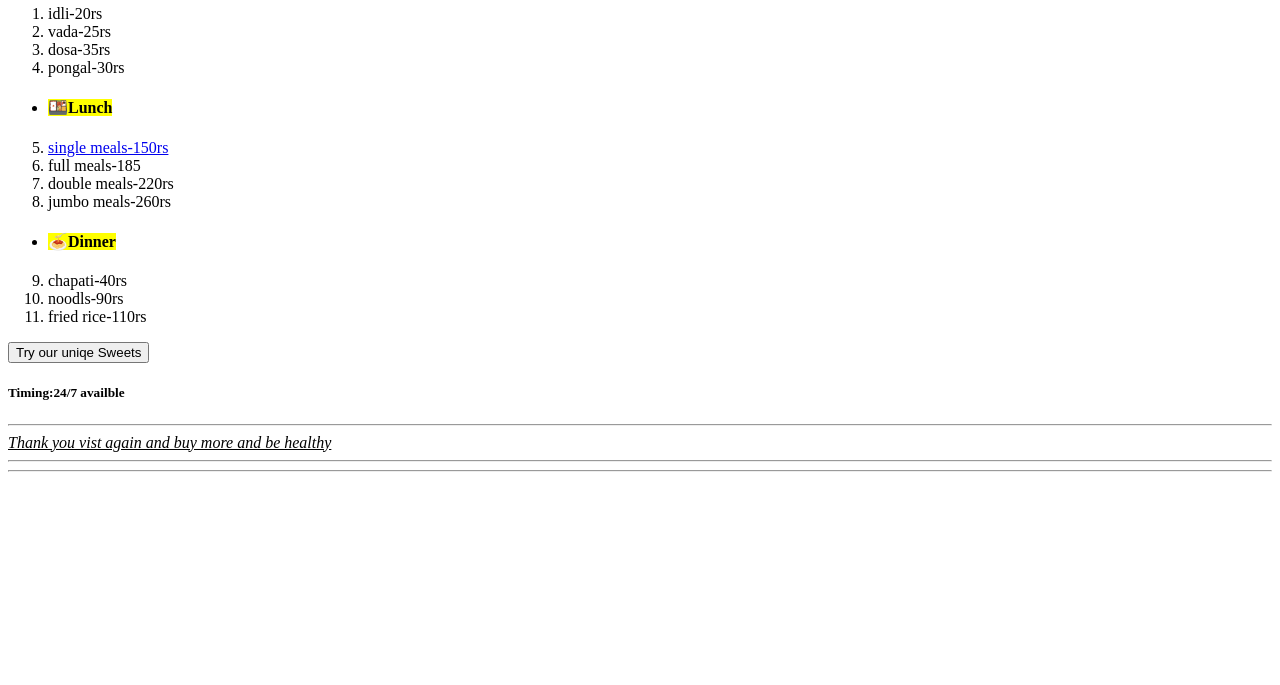
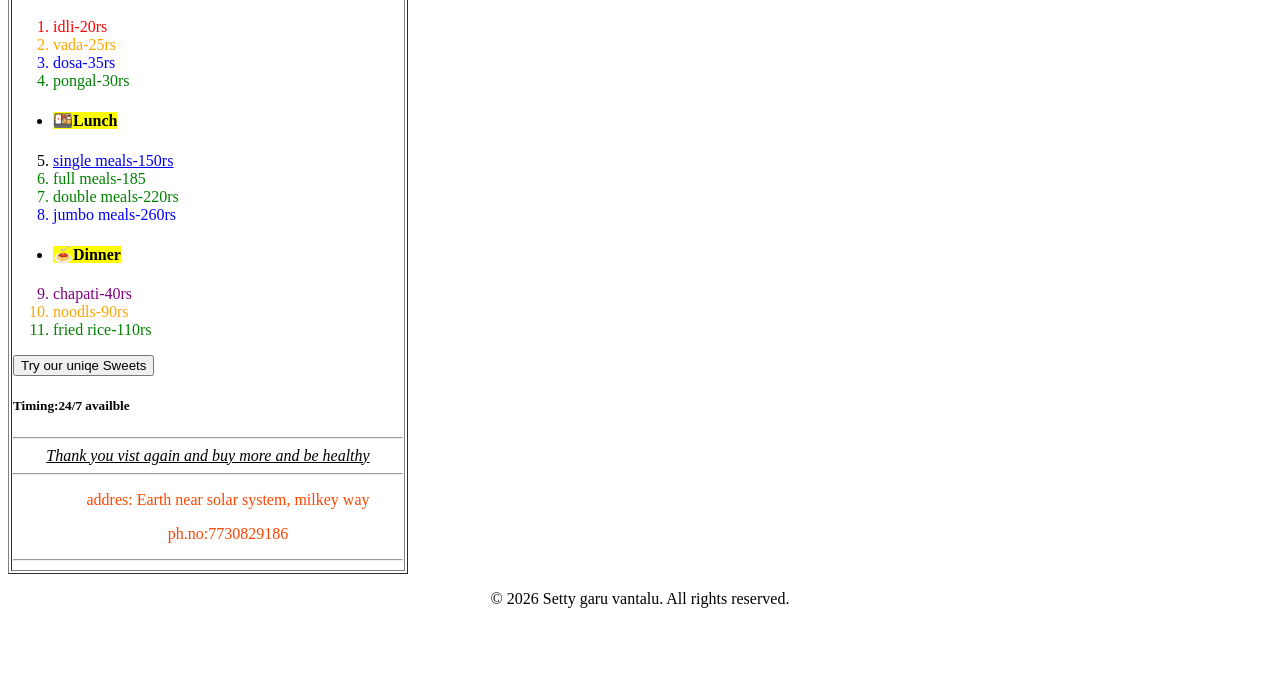
Before and after one commit to Kurapatisudarsan/Restaurant_menu_card, a plain HTML site: page index.html in a window 1280 px wide. Shown: the part 115-800 px from the top of the page. Drawn offline with Linux system fonts and the light colour scheme.

Commit message:
added styles

```diff
--- a/index.html
+++ b/index.html
@@ -1,19 +1,39 @@
 <!DOCTYPE HTML>
 <html>
+    <head>
+
         <title>Setty garu vantalu</title>
-</html>
-<head>
-    <h1>Setty garu vantalu</h1>
+        <link rel="stylesheet" href="./style.css">
+        <style>
+            .first_line{
+                color:browen
+            }
+            .second_line{
+                color:green
+            }
+            #fourth_line{
+                color:blue
+            }
+        </style>
+    </head>
+
+    <body>
+        <table border="1" width="400px">
+            <tr>
+                <td>
+                    <center>
+                        <h1 style="color:blueviolet">Setty garu vantalu</h1>
+                    </center>
                     <h4>
                     <ul type="square">
                         <li > <mark>🥪Tiffins</mark></li>
                     </ul>
                     </h4>
                         <ol>
-        <li>idli-20rs</li>
-        <li>vada-25rs</li>
-        <li>dosa-35rs</li>
-        <li>pongal-30rs</li>
+                            <li style="color:red">idli-20rs</li>
+                            <li style="color:orange">vada-25rs</li>
+                            <li style="color:blue">dosa-35rs</li>
+                            <li style="color:green">pongal-30rs</li>
                         </ol>
                     <h4>
                     <ul>
@@ -21,10 +41,10 @@
                     </ul>
                     </h4>
                     <ol start="5">
-        <li><a href="https://encrypted-tbn0.gstatic.com/images?q=tbn:ANd9GcT4mbJGBkVdfrAC0bLt06P9GztPLOzjkuQ9tprOn7UOJQ&s=10">single meals-150rs</a></li>
-        <li>full meals-185</li>
-        <li>double meals-220rs</li>
-        <li>jumbo meals-260rs</li>
+                        <li class="first_line"><a href="https://encrypted-tbn0.gstatic.com/images?q=tbn:ANd9GcT4mbJGBkVdfrAC0bLt06P9GztPLOzjkuQ9tprOn7UOJQ&s=10">single meals-150rs</a></li>
+                        <li class="second_line">full meals-185</li>
+                        <li class="second_line">double meals-220rs</li>
+                        <li id="fourth_line">jumbo meals-260rs</li>
                     </ol>
                     <h4>
                         <ul>
@@ -32,16 +52,33 @@
                         </ul>
                     </h4>
                     <ol start="9">
-        <li>chapati-40rs</li>
-        <li>noodls-90rs</li>
-        <li>fried rice-110rs</li>
+                        <li class="dinner1">chapati-40rs</li>
+                        <li class="dinner2">noodls-90rs</li>
+                        <li class="dinner3">fried rice-110rs</li>
                     </ol>
                     <form>
-        <input type="submit" value="Try our uniqe Sweets" formaction="./sweets.html">
+                        <input type="submit" value="Try our uniqe Sweets" formaction="./sweets.html">&nbsp;&nbsp;
                     </form>
                     <h5>            Timing:24/7 availble</h5>
                     <hr>
+                    <center>
                         <u><i>Thank you vist again and buy more and be healthy</i></u>
+                    </center>
                     <hr>
+                    <ul type="none">
+                        <li><center><p class="addres">addres: Earth near solar system, milkey way  </p></center></li>
+                        <li><center><p class="addres">ph.no:7730829186</p></cenetr></center></li>
+                    </ul>
                     <hr>
-</head>
+                </td>
+
+            </tr>
+
+        </table>
+        <footer>
+                <center>
+                    <p>&copy; 2026 Setty garu vantalu. All rights reserved.</p>
+                </center>
+            </footer>
+    </body>
+</html>
--- /dev/null
+++ b/style.css
@@ -0,0 +1,17 @@
+.dinner1{
+    color:purple
+}
+.dinner2{
+    color:orange
+}
+.dinner3{
+    color:green
+}
+
+.sweets{
+    color:red
+}
+
+.addres{
+    color:orangered
+}
```
Also changed, not shown: sweets.html (+25 -1 lines). Lines whose indentation alone changed are shown as unchanged.
